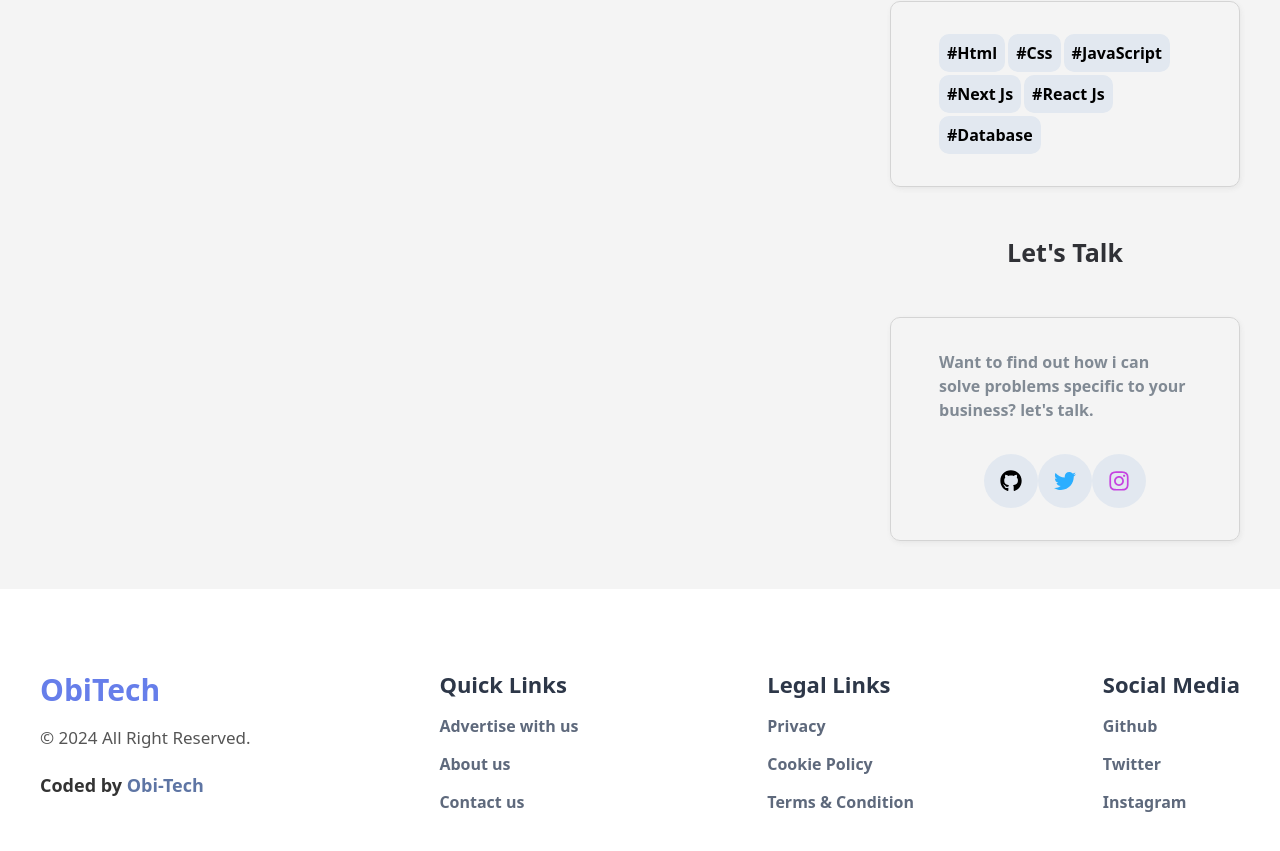
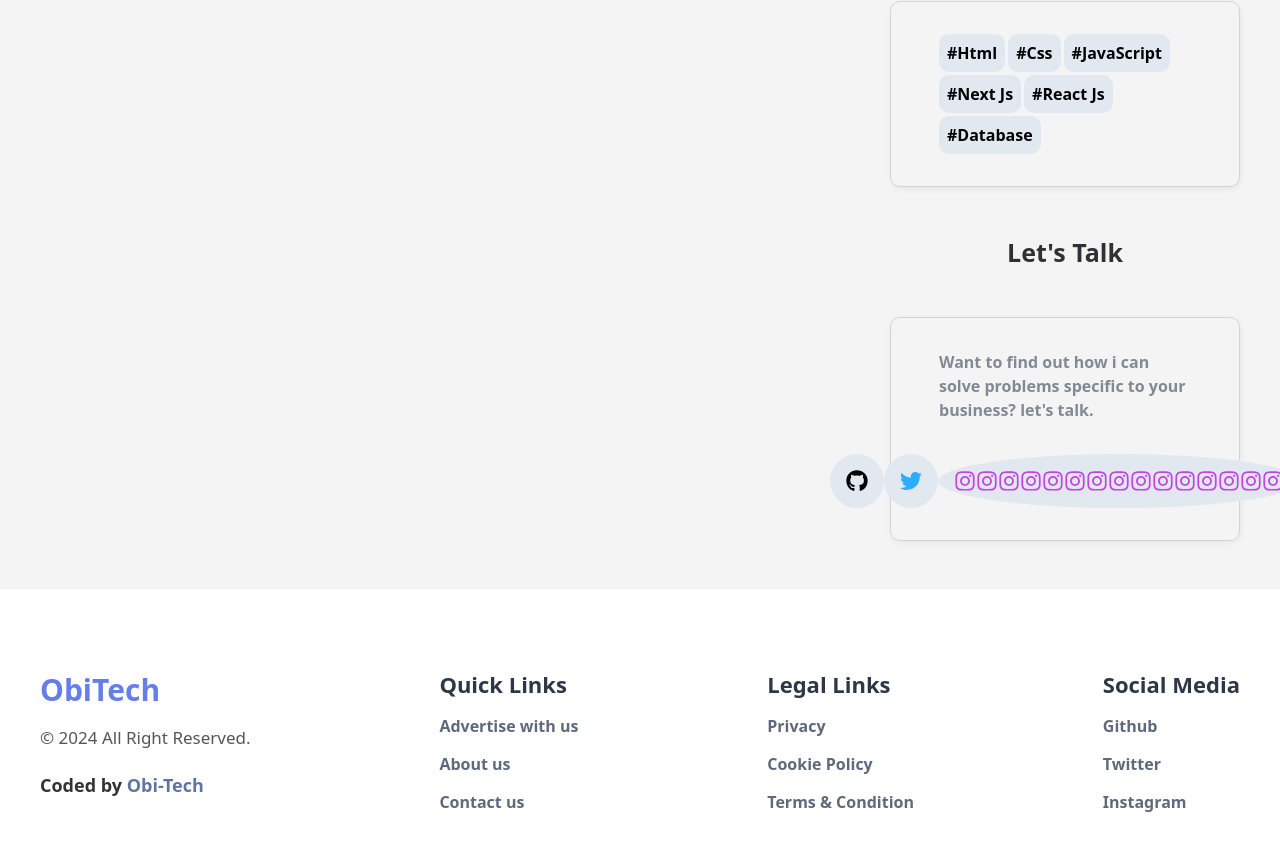
Before and after one commit to Official-ObiTech/MetaMuse, a Next.js app: page / in a window 1280 px wide. Shown: the part 1143-1994 px from the top of the page. Built offline with nearby package versions, Linux system fonts and the light colour scheme; no server answers; the database is empty.

Commit message:
Update index.js

```diff
--- a/pages/index.js
+++ b/pages/index.js
@@ -220,6 +220,20 @@ export default function Home() {
                   </div>
                   <div className="st_icon">
                     <FaInstagram />
+                    <FaInstagram />
+                    <FaInstagram />
+                    <FaInstagram />
+                    <FaInstagram />
+                    <FaInstagram />
+                    <FaInstagram />
+                    <FaInstagram />
+                    <FaInstagram />
+                    <FaInstagram />
+                    <FaInstagram />
+                    <FaInstagram />
+                    <FaInstagram />
+                    <FaInstagram />
+                    <FaInstagram />
                   </div>
                 </div>
               </div>
```
